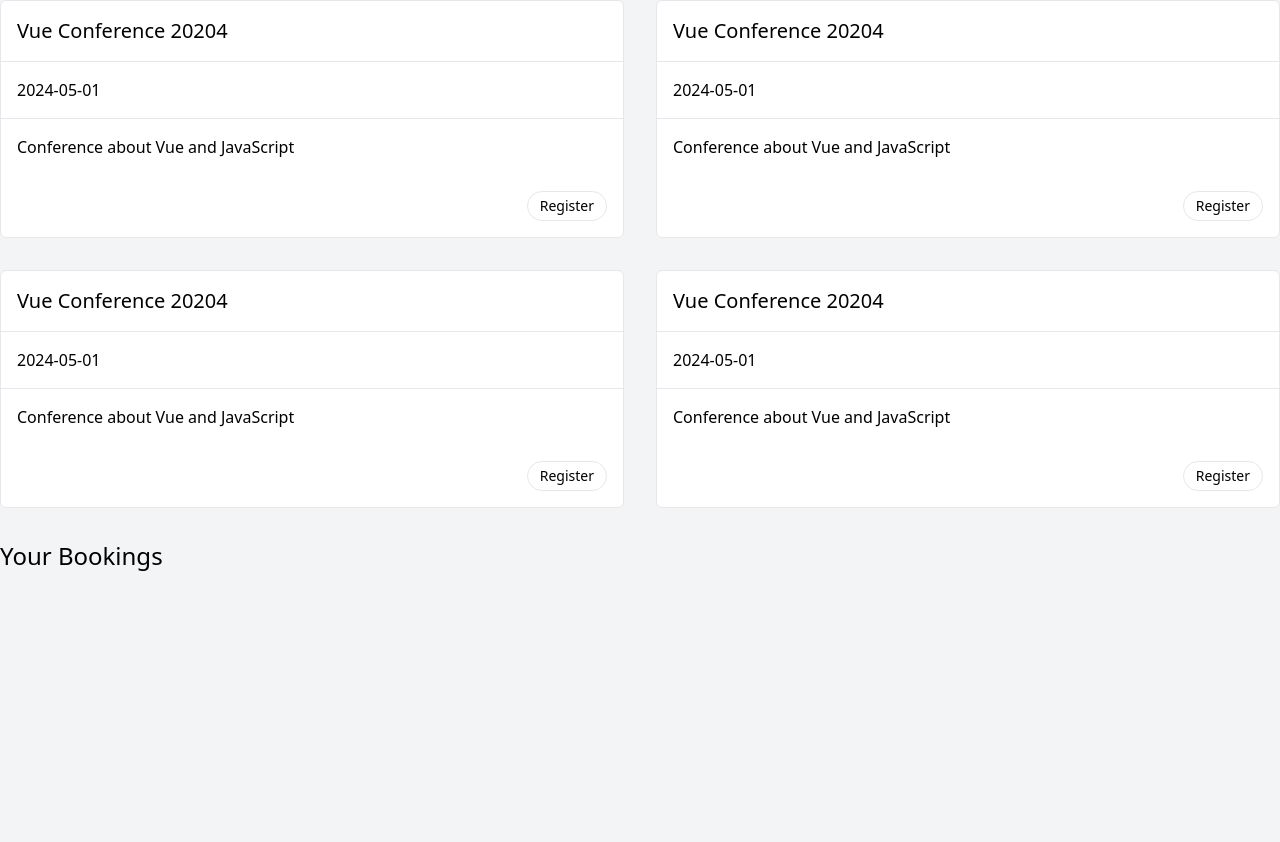
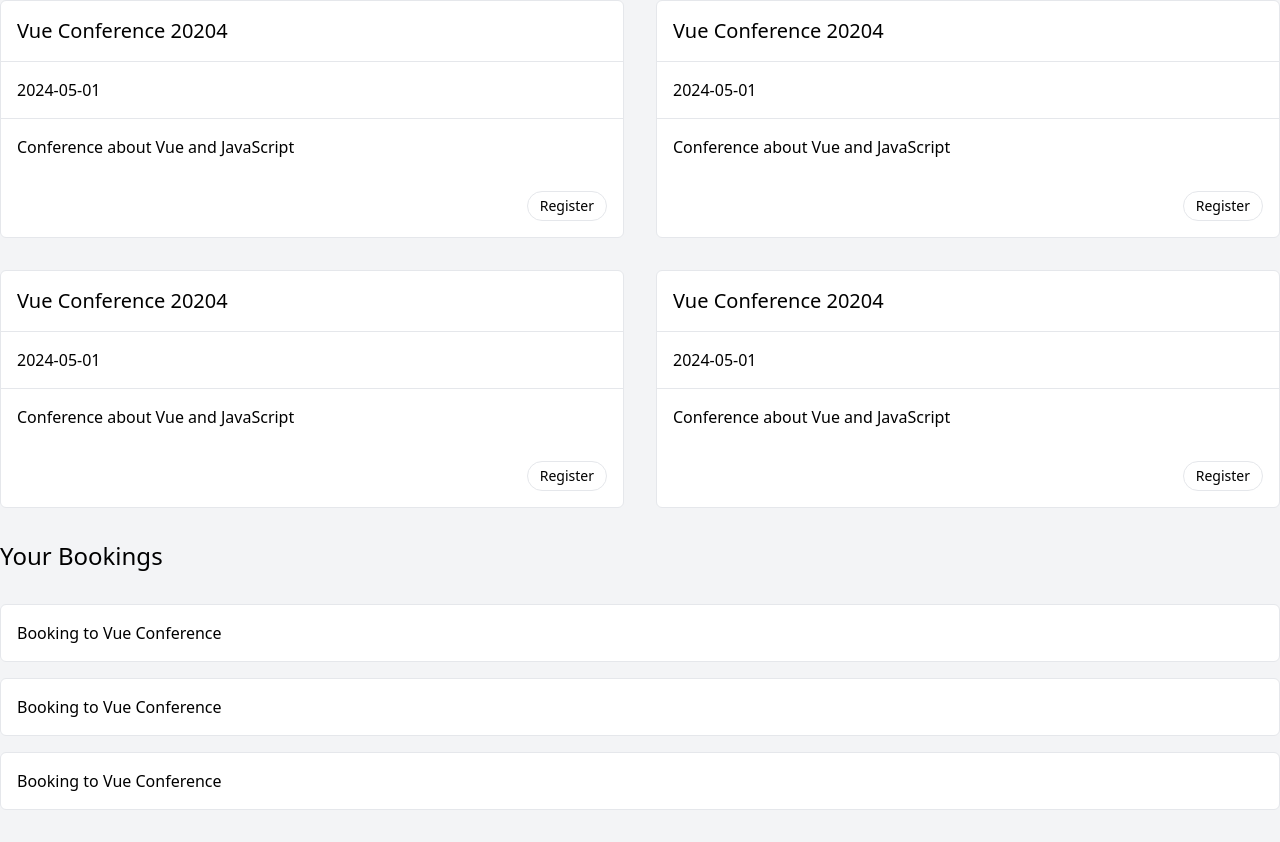
Before and after one commit to filipivanovic/event-booking, a Vue app: page / in a window 1280 px wide. Shown: the part 708-1550 px from the top of the page. Before the commit the page ends 1312 px from the top, so only its background shows below. Built offline with nearby package versions, Linux system fonts and the light colour scheme.

Commit message:
new components added

```diff
--- a/src/App.vue
+++ b/src/App.vue
@@ -1,5 +1,6 @@
 <script setup>
 import EventCard from '@/components/EventCard.vue'
+import BookingItem from '@/components/BookingItem.vue'
 </script>
 <template>
   <main class="container mx-auto my-8 space-y-8">
@@ -9,5 +10,8 @@
       <EventCard v-for="i in 8" :key="i" title="Vue Conference 20204" when="2024-05-01" description="Conference about Vue and JavaScript" @register="console.log('register')" />
     </section>
     <h2 class="text-2xl font-medium">Your Bookings</h2>
+    <section class="grid grid-cols-1 gap-4">
+      <BookingItem v-for="i in 3" :key="i"></BookingItem>
+    </section>
   </main>
 </template>
--- /dev/null
+++ b/src/components/BookingItem.vue
@@ -0,0 +1,14 @@
+<script setup>
+
+import RoundCard from '@/components/RoundCard.vue'
+</script>
+
+<template>
+  <RoundCard>
+    <div class="p-4">Booking to Vue Conference</div>
+  </RoundCard>
+</template>
+
+<style scoped>
+
+</style>
--- a/src/components/EventCard.vue
+++ b/src/components/EventCard.vue
@@ -2,6 +2,7 @@
 <script setup>
 
 import RoundButton from '@/components/RoundButton.vue'
+import RoundCard from '@/components/RoundCard.vue'
 
 defineProps({
   title: String,
@@ -13,14 +14,14 @@
 </script>
 
 <template>
-  <div class="border border-gray-200 bg-white rounded-md">
+  <RoundCard class="border border-gray-200 bg-white rounded-md">
     <h3 class="p-4 font-medium text-xl border-b border-gray-200">{{ title }}</h3>
     <p class="p-4 border-b border-gray-200">{{ when }}</p>
     <p class="p-4">{{ description }}</p>
     <section class="flex justify-end p-4">
       <RoundButton  @click="$emit('register')">Register</RoundButton>
     </section>
-  </div>
+  </RoundCard>
 </template>
 
 <style scoped>
--- /dev/null
+++ b/src/components/RoundCard.vue
@@ -0,0 +1,13 @@
+<script setup>
+
+</script>
+
+<template>
+  <div class="border border-gray-200 bg-white rounded-md">
+    <slot></slot>
+  </div>
+</template>
+
+<style scoped>
+
+</style>
```
